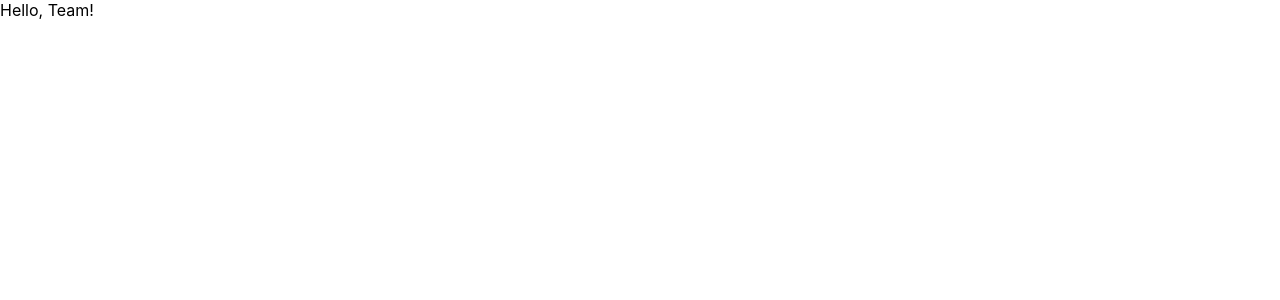
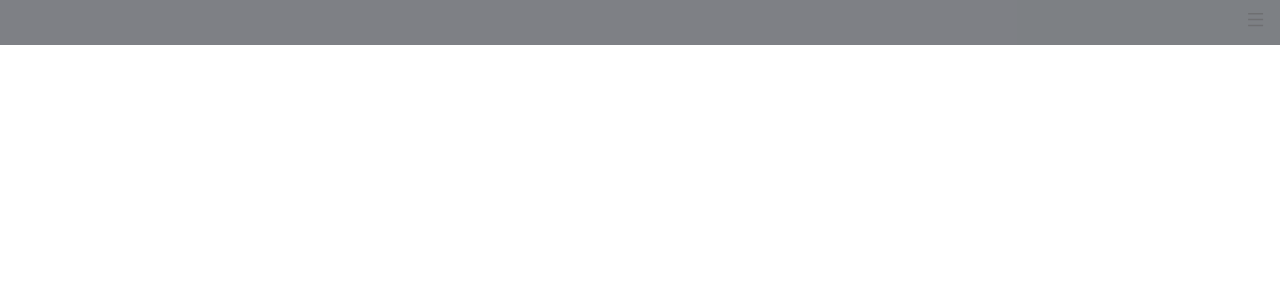
Before and after one commit to nancyzaky/Side-Project, a React (Create React App) app in the folder side-project/: page / in a window 1280 px wide. Shown: the top 300 px of the page. Built offline with nearby package versions, Linux system fonts and the light colour scheme.

Commit message:
added Menu icon for Favorites in HeaderBar.js

```diff
--- a/side-project/package.json
+++ b/side-project/package.json
@@ -8,6 +8,7 @@
     "@testing-library/user-event": "^12.8.3",
     "react": "^17.0.2",
     "react-dom": "^17.0.2",
+    "react-icons": "^4.2.0",
     "react-scripts": "4.0.3",
     "web-vitals": "^1.1.2"
   },
--- a/side-project/src/App.css
+++ b/side-project/src/App.css
@@ -36,3 +36,25 @@
     transform: rotate(360deg);
   }
 }
+
+.Header_Bar {
+  display: grid;
+  grid-template-columns: repeat(3, 1fr);
+  grid-template-rows: 1fr;
+  grid-column-gap: 15px;
+  grid-row-gap: 0px;
+  background-color: #282c34;
+  opacity: 60%;
+  height: 45px;
+}
+
+.Favs-Menu {
+  grid-column: 3;
+  background-color: #282c34;
+  opacity: 60%;
+  border: 0px;
+  justify-self: end;
+  padding-right: 15px;
+  font-size: larger;
+  color: black;
+}
--- a/side-project/src/App.js
+++ b/side-project/src/App.js
@@ -2,7 +2,11 @@ import './App.css';
 import HeaderBar from './components/HeaderBar';
 
 function App() {
-  return <div>Hello, Team!</div>;
+  return (
+    <div>
+      <HeaderBar />
+    </div>
+  );
 }
 
 export default App;
--- a/side-project/src/components/HeaderBar.js
+++ b/side-project/src/components/HeaderBar.js
@@ -1,7 +1,14 @@
 import React from 'react';
+import { AiOutlineMenu } from 'react-icons/ai';
 
 function HeaderBar() {
-  return <div>test</div>;
+  return (
+    <div className='Header_Bar'>
+      <button className='Favs-Menu'>
+        <AiOutlineMenu className='Menu-Icon' />
+      </button>
+    </div>
+  );
 }
 
 export default HeaderBar;
```
Also changed, not shown: 1 other file (tests, documents, lock files or other folders).
